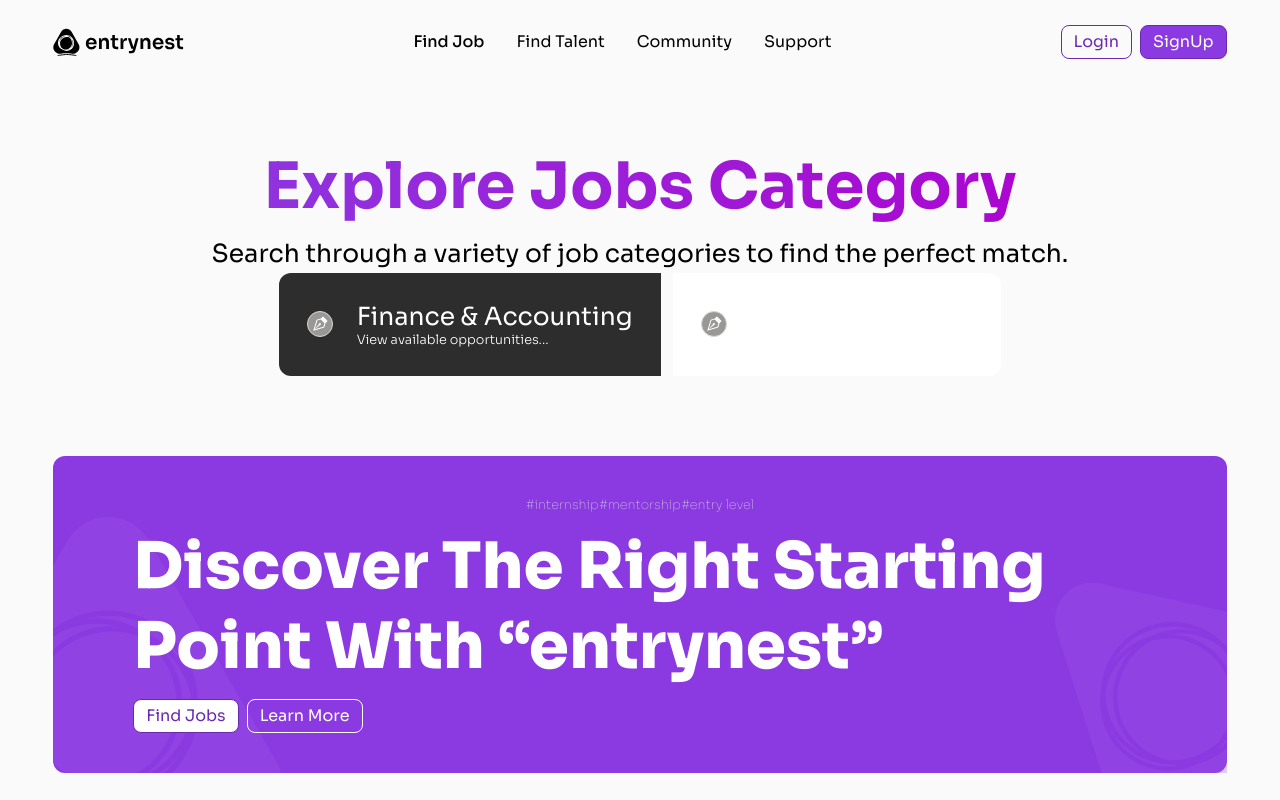
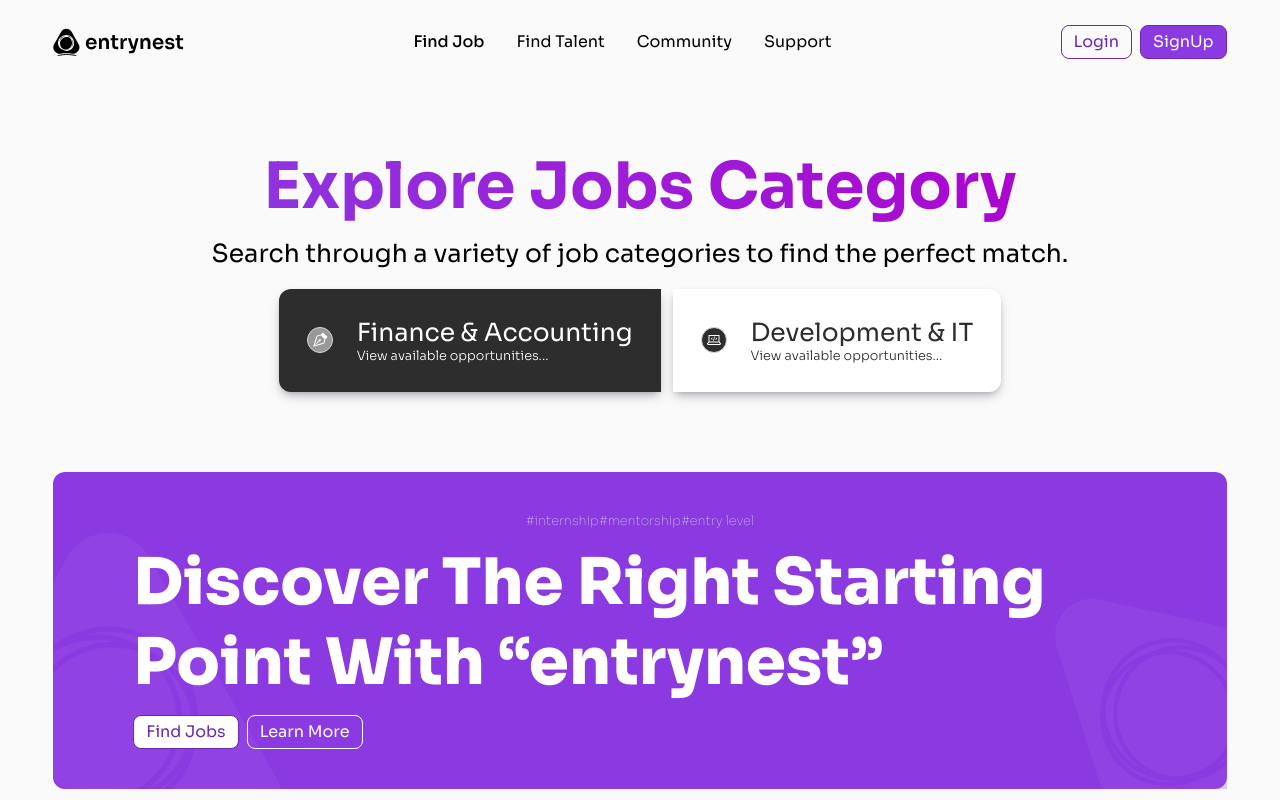
Before and after one commit to nyator/entrynest, a React (Vite) app in the folder client/: page / in a window 1280 px wide. Shown: the top 800 px of the page. Built offline with nearby package versions, Linux system fonts and the light colour scheme.

Commit message:
`Added shadowBox style constant and applied it to LandingPage components`

```diff
--- a/client/src/constants/styles.js
+++ b/client/src/constants/styles.js
@@ -1 +1 @@
-export const shadow = ""
+export const shadowBox = "shadow-[rgba(50,50,93,0.25)_0px_6px_12px_-2px,_rgba(0,0,0,0.3)_0px_3px_7px_-3px]"
--- a/client/src/pages/LandingPage.jsx
+++ b/client/src/pages/LandingPage.jsx
@@ -1,7 +1,9 @@
 import Button from "../elements/button";
 import { logoHeadLeft, to } from "../constants/assests";
 import { logoHeadRight } from "../constants/assests";
+import { shadowBox } from "../constants/styles";
 
+import { LiaLaptopCodeSolid } from "react-icons/lia";
 import { BsVectorPen } from "react-icons/bs";
 
 const LandingPage = () => {
@@ -17,8 +19,8 @@ const LandingPage = () => {
             match.{" "}
           </p>
         </div>
-        <div className="flex justify-around sm:justify-center w-full space-x-3">
-          <div className="bg-mblack flex flex-row items-center px-3 py-5 md:p-7 w-fit rounded-l-xl space-x-3 md:space-x-6">
+        <div className="flex justify-around sm:justify-center w-full space-x-3 mt-4">
+          <div className={`${shadowBox} bg-mblack flex flex-row items-center px-3 py-5 md:p-7 w-fit rounded-l-xl space-x-3 md:space-x-6`}>
             <div className="rounded-full bg-grayStroke border-gray border-[1px] p-1 h-fit w-fit">
               <BsVectorPen className="text-white"/>
             </div>
@@ -27,11 +29,11 @@ const LandingPage = () => {
               <p className="text-clampDesc font-light">View available opportunities...</p>
             </div>
           </div>
-          <div className="bg-white flex flex-row items-center px-3 py-5 md:p-7 w-fit rounded-r-xl space-x-6">
-            <div className="rounded-full bg-grayStroke border-gray border-[1px] p-1 h-fit w-fit">
-              <BsVectorPen className="text-white"/>
+          <div className={`${shadowBox} bg-white flex flex-row items-center px-3 py-5 md:p-7 w-fit rounded-r-xl space-x-3 md:space-x-6`}>
+            <div className="rounded-full bg-mblack border-gray border-[1px] p-1 h-fit w-fit">
+              <LiaLaptopCodeSolid className="text-white"/>
             </div>
-            <div className="text-white leading-tight">
+            <div className="text-mblack leading-tight">
               <h1 className="text-clampHeadM">Development & IT</h1>
               <p className="text-clampDesc font-light">View available opportunities...</p>
             </div>
```
